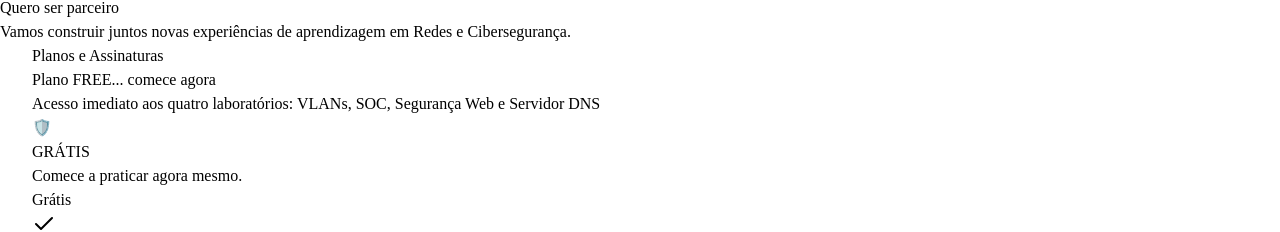
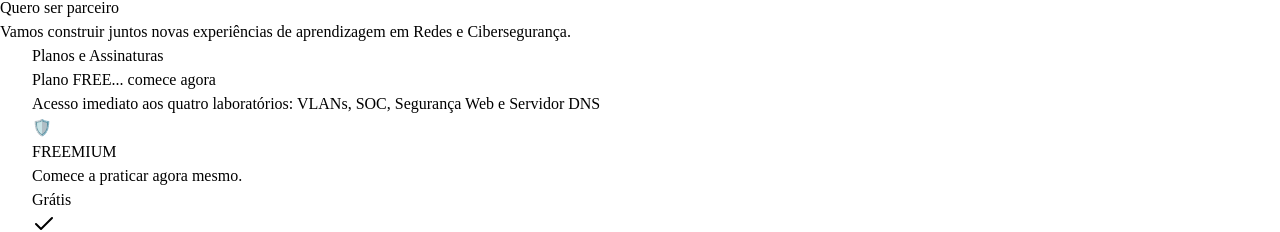
Before and after one commit to sandronsk1977-creator/sf-cyber, a React (Vite) app in the folder client/: page / in a window 1280 px wide. Shown: the part 2831-3063 px from the top of the page. Built offline with nearby package versions, Linux system fonts and the light colour scheme.

Commit message:
feat: renomear plano GRATIS para FREEMIUM

```diff
--- a/client/src/components/PricingSection.tsx
+++ b/client/src/components/PricingSection.tsx
@@ -10,7 +10,7 @@ export function PricingSection() {
 
 const plans = [
     {
-      name: "GRÁTIS",
+      name: "FREEMIUM",
       icon: "🛡️",
       subtitle: "Comece a praticar agora mesmo.",
       price: "Grátis",
```
